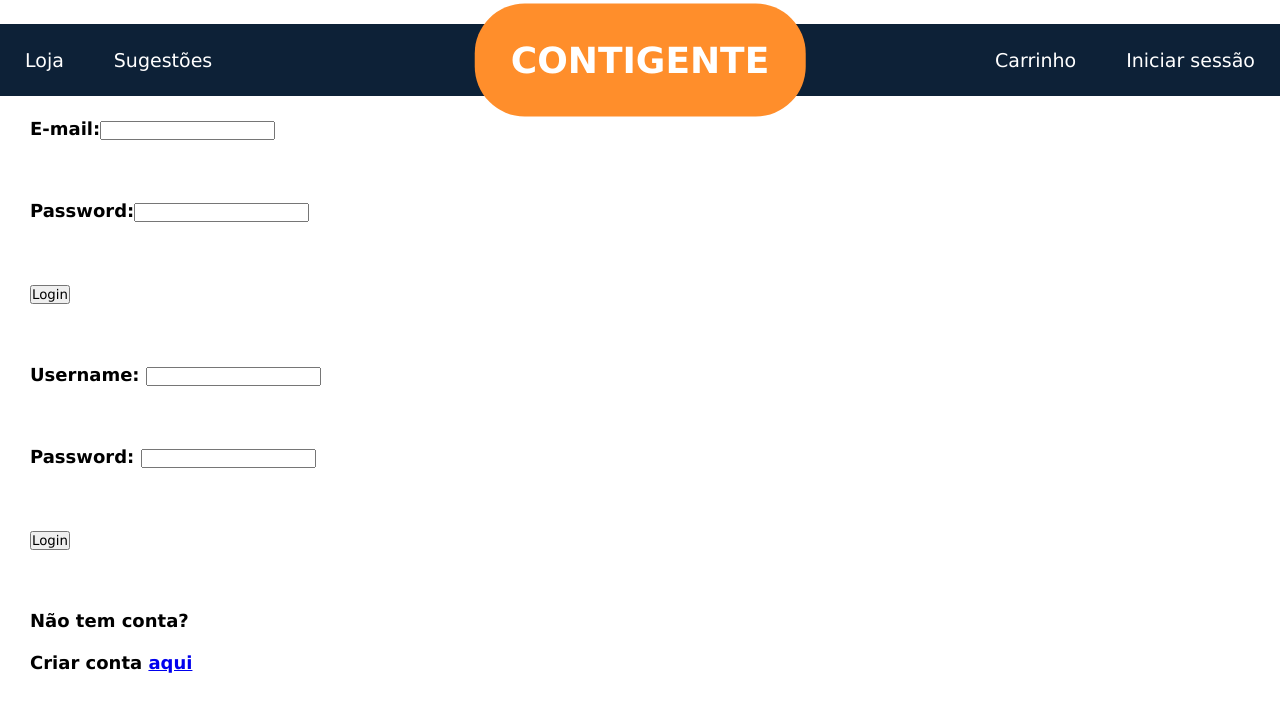
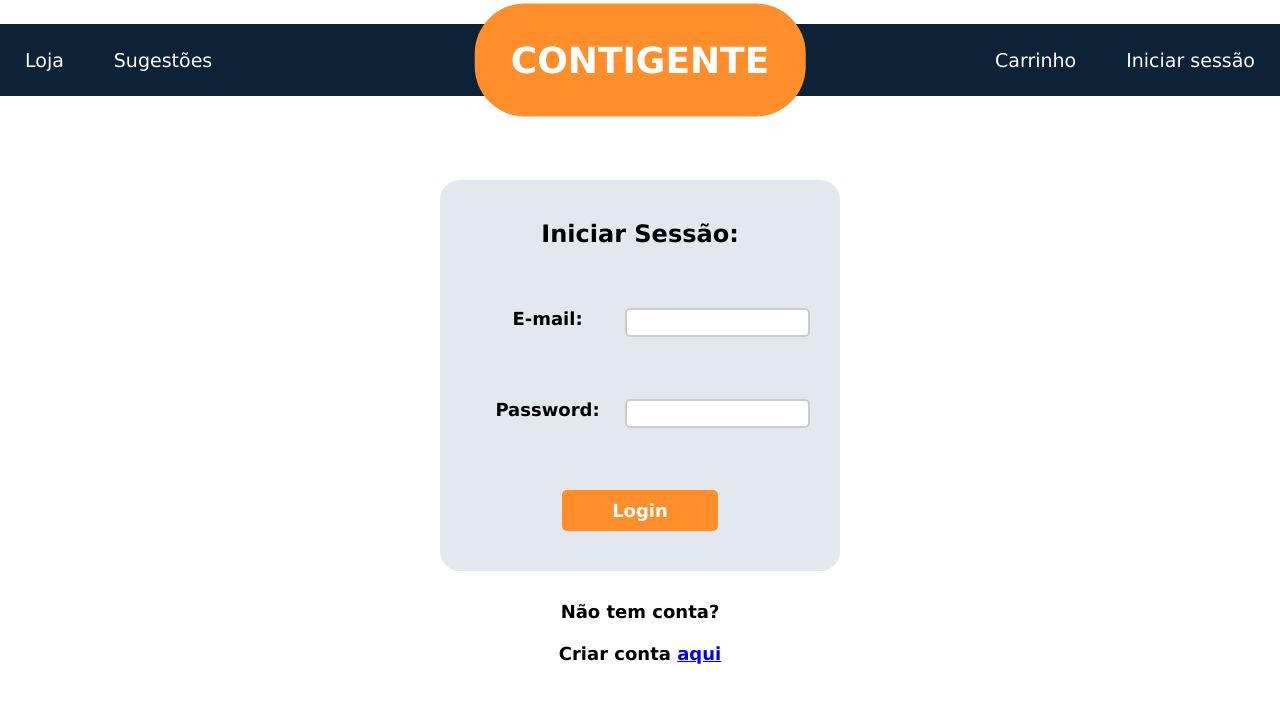
Before and after one commit to DavidRaposo340/Contigente, a PHP site: page /paginas_form/geral/form_login.php in a window 1280 px wide. Shown: the top 714 px of the page. Run offline with PHP 8.4, Linux system fonts and the light colour scheme.

Commit message:
form_login -Corrected

```diff
--- a/css/style.css
+++ b/css/style.css
@@ -310,6 +310,7 @@ nav {
   border:2px solid #ccc;
   -webkit-border-radius: 5px;
   border-radius: 5px;
+  float:right;
 }
 
 .form-login input[type=text]:focus {
@@ -320,6 +321,7 @@ nav {
   border:2px solid #ccc;
   -webkit-border-radius: 5px;
   border-radius: 5px;
+  float:right;
 }
 
 .form-login input[type=password]:focus {
--- a/paginas_form/geral/form_login.php
+++ b/paginas_form/geral/form_login.php
@@ -26,32 +26,27 @@
     ?>
   </div>
 
+  <div class="container-login">
+    <div class="form-login">
       <h2>Iniciar Sessão:</h2>
 
       <form method="post" action="<?php echo $path2root; ?>acoes/geral/action_validar_login.php">
-            <p><label for="email">E-mail:</label><input type="text" name="email" value= "<?php echo $email; ?>" /> </p>
-            <p><label for="password">Password:</label><input type="password" name="password" value= "<?php echo $password; ?>" /> </p>
-            <p><input type="submit" value="Login" /> </p>
-
-
-    </form>
-
-      <form method="post" action="../../acoes/action_validar_login.php">
         <p>
-          <label for="username">Username:</label>
-          <input type="text" name="username"/>
+          <label for="email">E-mail:</label>
+          <input type="text" name="email" value= "<?php echo $email; ?>" />
         </p>
         <p>
           <label for="password">Password:</label>
-          <input type="password" name="password"/>
+          <input type="password" name="password" value= "<?php echo $password; ?>" />
         </p>
         <p>
           <input type="submit" value="Login" />
         </p>
+
       </form>
     </div>
+
     <p>
-
       Não tem conta?
       <br>
       <br>
@@ -60,6 +55,8 @@
       <br>
       <br>
     </p>
+  </div>
+
   <?php
       //Se houver uma msg de erro na variável de sessão, apresenta-a e depois limpa a variável
       if (!empty($_SESSION['msgErro'])) {
@@ -68,6 +65,5 @@
       }
   ?>
 
-
 </body>
 </html>
```
Lines whose indentation alone changed are shown as unchanged.
